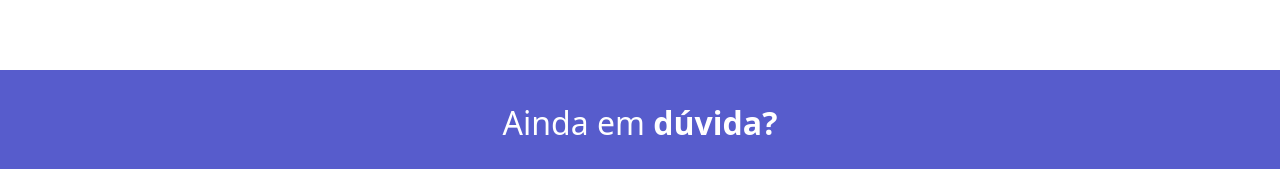
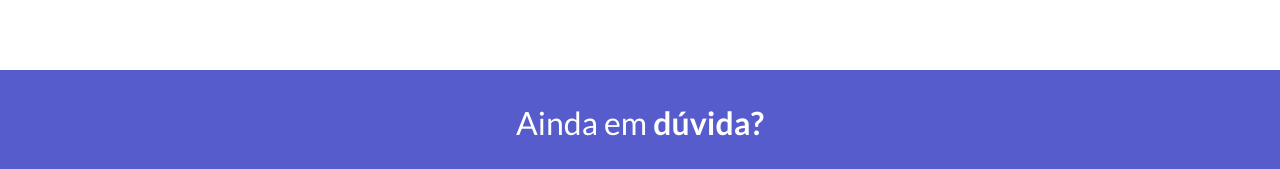
Before and after one commit to flaviobabos/impulsiona-seguidores, a Gatsby site: page / in a window 1280 px wide. Shown: the part 680-849 px from the top of the page. Built offline with nearby package versions, Linux system fonts and the light colour scheme; Gatsby itself is replaced by a stand-in of ours.

Commit message:
minor fix at css

```diff
--- a/src/styles/global.css
+++ b/src/styles/global.css
@@ -2,6 +2,6 @@
 @tailwind components;
 @tailwind utilities;
 
-h1,h2,h3,h4,h5,h6,a,p,span,{
+h1,h2,h3,h4,h5,h6,a,p,span{
     font-family: Lato;
 }
```
